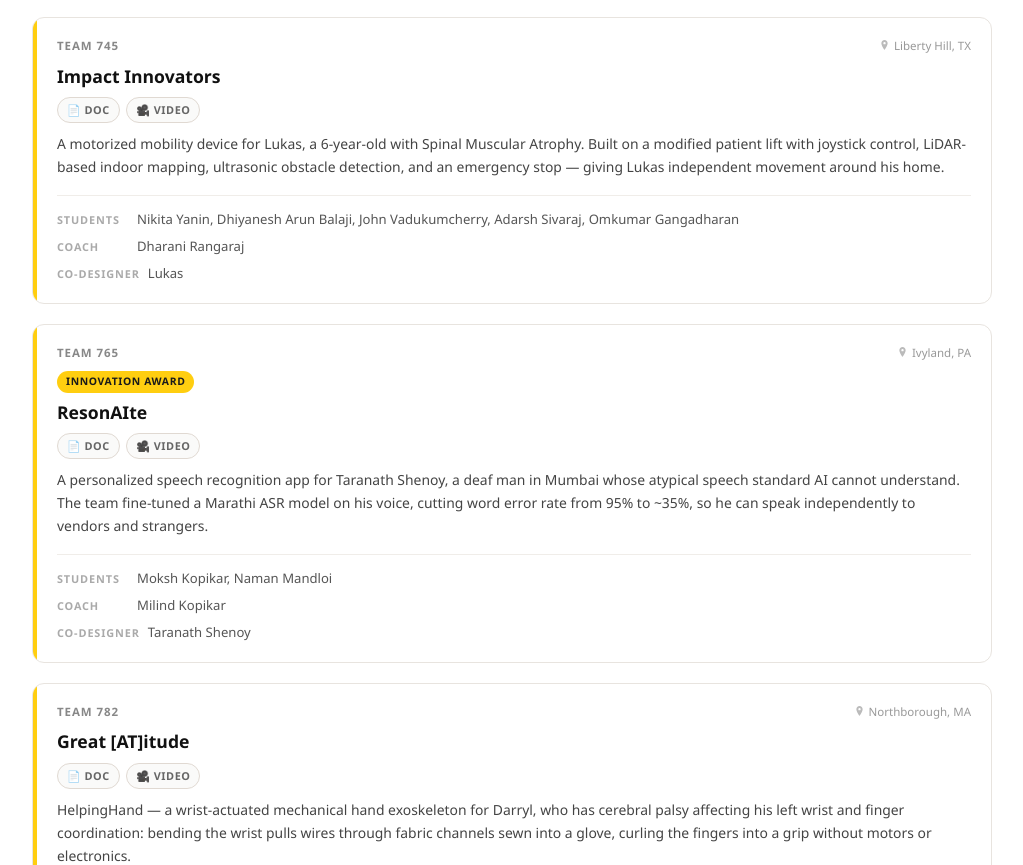
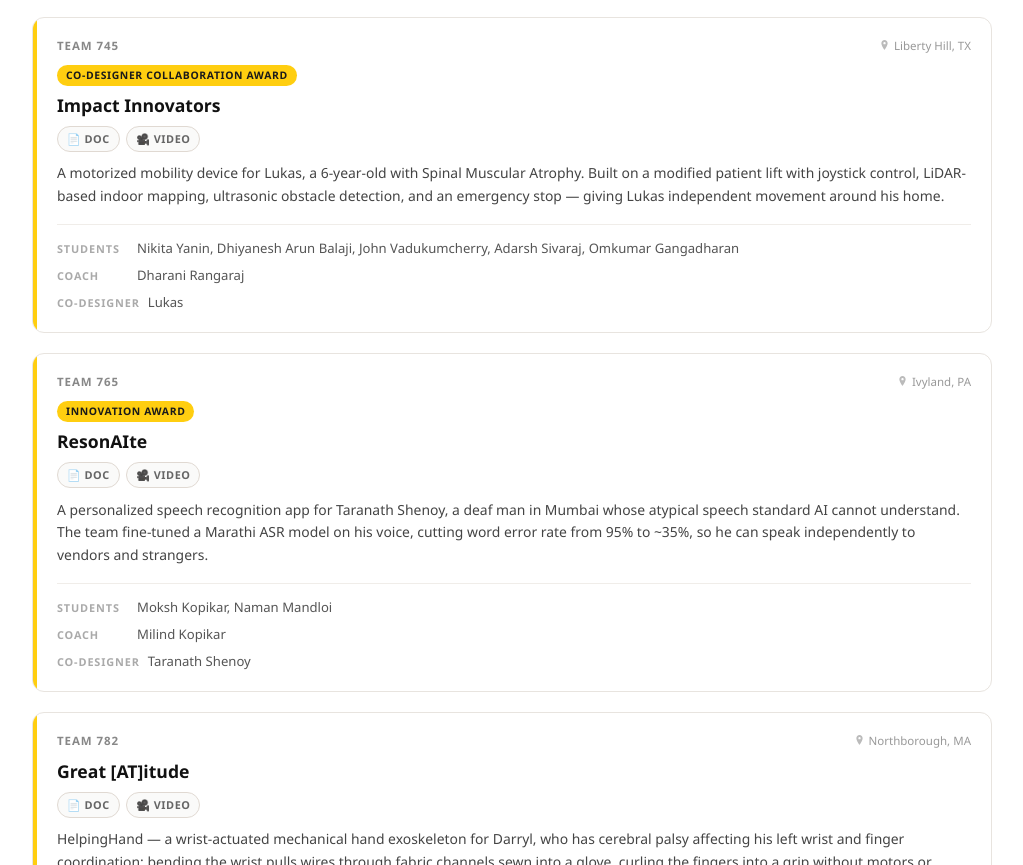
Before and after one commit to hoseasiu/create-challenge-website, a plain HTML site: page 2026-projects.html in a window 1280 px wide. Shown: the part 9329-10194 px from the top of the page, without its empty margins (128-1151 px from the left). Drawn offline with Linux system fonts and the light colour scheme.

Commit message:
updating old 2026 awards

```diff
--- a/2026-projects.html
+++ b/2026-projects.html
@@ -925,6 +925,7 @@
                 <span class="card-team-number">Team 745</span>
                 <span class="card-location"><svg viewBox="0 0 12 14" fill="none" xmlns="http://www.w3.org/2000/svg" aria-hidden="true"><path d="M6 0C3.79 0 2 1.79 2 4c0 3 4 8.5 4 8.5S10 7 10 4c0-2.21-1.79-4-4-4zm0 5.5A1.5 1.5 0 1 1 6 2.5a1.5 1.5 0 0 1 0 3z" fill="#bbb"/></svg>Liberty Hill, TX</span>
               </div>
+              <div class="card-awards"><span class="award-badge award-badge--winner">Co-Designer Collaboration Award</span></div>
               <div class="card-team-name">Impact Innovators</div>
               <div class="card-team-links">
                 <a href="https://docs.google.com/document/d/1JVoH6OiKYxAKEUhklpEPoAdbG_hAVbVBIuxiJ7DAbyM/edit" target="_blank" rel="noreferrer noopener" class="card-link-pill">📄 Doc</a>
```
Also changed, not shown: 1 other file.
